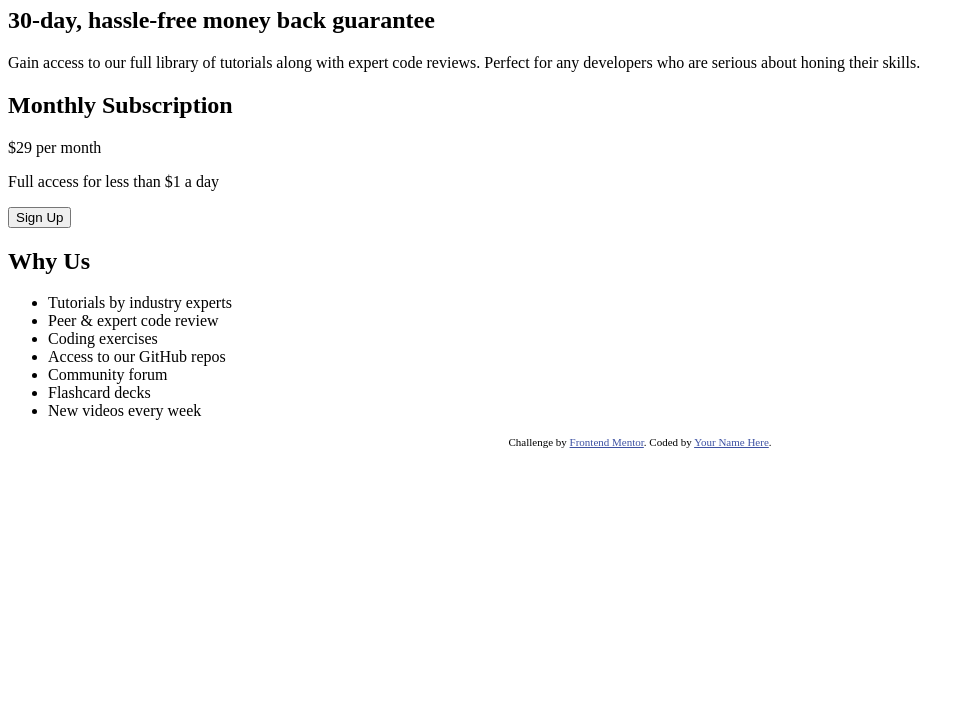
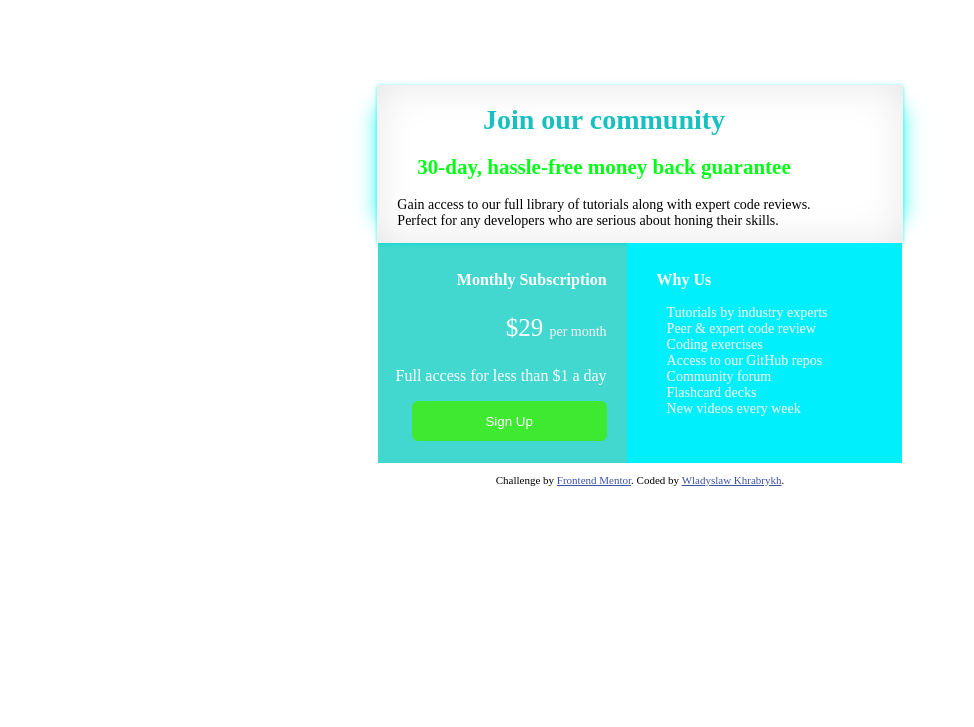
Before and after one commit to Sosyambu4/maket-1, a plain HTML site: page index.html in a window 1280 px wide. Shown: the part 73-800 px from the top of the page, without its empty margins (0-974 px from the left). Drawn offline with Linux system fonts and the light colour scheme.

Commit message:
end project)

```diff
--- a/index.html
+++ b/index.html
@@ -5,7 +5,7 @@
     <meta name="viewport" content="width=device-width, initial-scale=1.0" />
     <!-- displays site properly based on user's device -->
 
-    <link rel="stylesheet" type="text/css" href="styles.css" />
+    <link rel="stylesheet" type="text/css" href="style.css" />
 
     <title>Frontend Mentor | Single Price Grid Component</title>
 
@@ -21,29 +21,29 @@
     </style>
   </head>
   <body>
-    <div class="container">
+    <div class="conteiner">
       <div class="block-1">
-        <h1>Join our community</h1>
+        <h1 id="h1">Join our community</h1>
 
-        <h2 class="title">30-day, hassle-free money back guarantee</h2>
+        <h2 class="title_block-1">30-day, hassle-free money back guarantee</h2>
 
         <p>
           Gain access to our full library of tutorials along with expert code
-          reviews. Perfect for any developers who are serious about honing their
-          skills.
+          reviews. <br />
+          Perfect for any developers who are serious about honing their skills.
         </p>
       </div>
-      <div class="container2">
+    </div>
+    <div class="conteiner-2">
       <div class="block-2">
-          <h2 class="title">Monthly Subscription</h2>
+        <h2 class="title_block-2">Monthly Subscription</h2>
         <p class="money">&dollar;29 <span class="month">per month </span></p>
         <p>Full access for less than &dollar;1 a day</p>
-
         <button class="button">Sign Up</button>
       </div>
 
       <div class="block-3">
-          <h2 class="title">Why Us</h2>
+        <h2 class="title_block-3">Why Us</h2>
         <ul class="list">
           <li>Tutorials by industry experts</li>
           <li>Peer &amp; expert code review</li>
@@ -55,14 +55,13 @@
         </ul>
       </div>
     </div>
-    </div>
 
     <footer>
       <p class="attribution">
         Challenge by
         <a href="https://www.frontendmentor.io?ref=challenge" target="_blank"
           >Frontend Mentor</a
-        >. Coded by <a href="#">Your Name Here</a>.
+        >. Coded by <a href="#">Wladyslaw Khrabrykh</a>.
       </p>
     </footer>
   </body>
--- /dev/null
+++ b/style.css
@@ -0,0 +1,110 @@
+
+
+.conteiner {
+    display: grid;
+    grid-template-columns: auto ;
+    justify-content:center;
+
+    padding-top: 150px ;
+  }
+
+.conteiner-2{
+    display: grid;
+    grid-template-columns: auto auto;
+    justify-content:center;
+
+
+  }
+/*--------------------------------------------------------------->*/
+  .block-1 {
+    background-color: #ffffff;
+    justify-items: center;
+   box-shadow:  0 1px 4px rgba(1, 248, 236, 0.8),
+   -23px 0 20px -23px rgba(1, 248, 236, 0.8),
+   23px 0 20px -23px rgba(1, 248, 236, 0.8),
+   0 0 40px rgba(0, 0, 0, .1) inset;
+   padding: 0px 92px 0px 20px;
+    font-size: 14px;
+  }
+
+  .block-2 {
+    justify-items:end;
+    height: 200px;
+    background-color: rgba(9, 204, 194, 0.766);
+    padding-left: 18px;
+    color: #ffffff;
+    padding-bottom: 20px;
+    padding-right: 20px;
+  }
+
+  .block-3 {
+    height: 200px;
+    background-color: rgb(0, 239, 252);
+
+    padding: 0px 75px 20px 0px;
+  }
+/*----------------------------------------------------------------------->*/
+.title_block-1 {
+    color: rgb(0, 255, 21);
+  }
+
+.title_block-2 {
+    padding-top:15px;
+    font-size: 16px;
+}
+
+.title_block-3 {
+        color: #ffffff;
+        padding-left: 30px;
+        font-size: 16px;
+        padding-top:15px;
+    }
+
+/*----------------------------------------------------------------------->*/
+  .money {
+    font-size: 25px;
+  }
+  .month {
+    font-size: 14px;
+    color: #f7f0f0;
+  }
+
+
+  h1 {
+    color: rgb(rgb(20, 188, 235));
+  }
+
+  h2 ~ h2 {
+    color: rgb(
+      rgb(248, 245, 245),
+      rgb(253rgb (20, 235, 228) 4, 253),
+      rgb(20, 188, 235) rgb(249, 249, 252)
+    );
+  }
+
+
+
+  button {
+    color: rgb(255, 255, 255);
+    background-color: rgb(64, 233, 49);
+    width: 195px;
+    height: 40px;
+    border: 1px solid rgb(64, 233, 49);
+    border-radius: 6px;
+
+  }
+
+  .list {
+    list-style-type: none;
+  }
+
+  .list li {
+    font-size: 14px;
+    color: white;
+  }
+
+
+
+  h1{
+    color: #18c0c0;
+}
```
Lines whose indentation alone changed are shown as unchanged.
